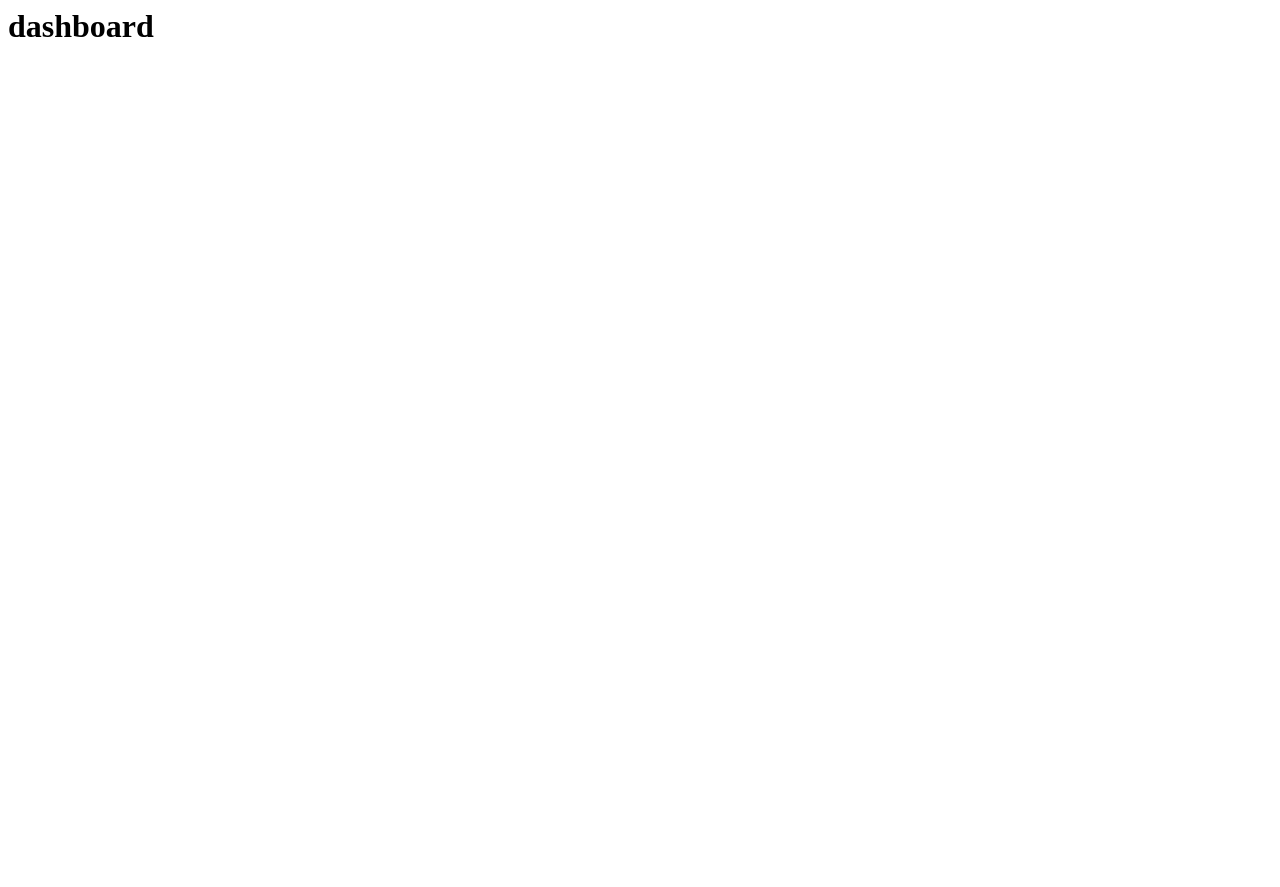
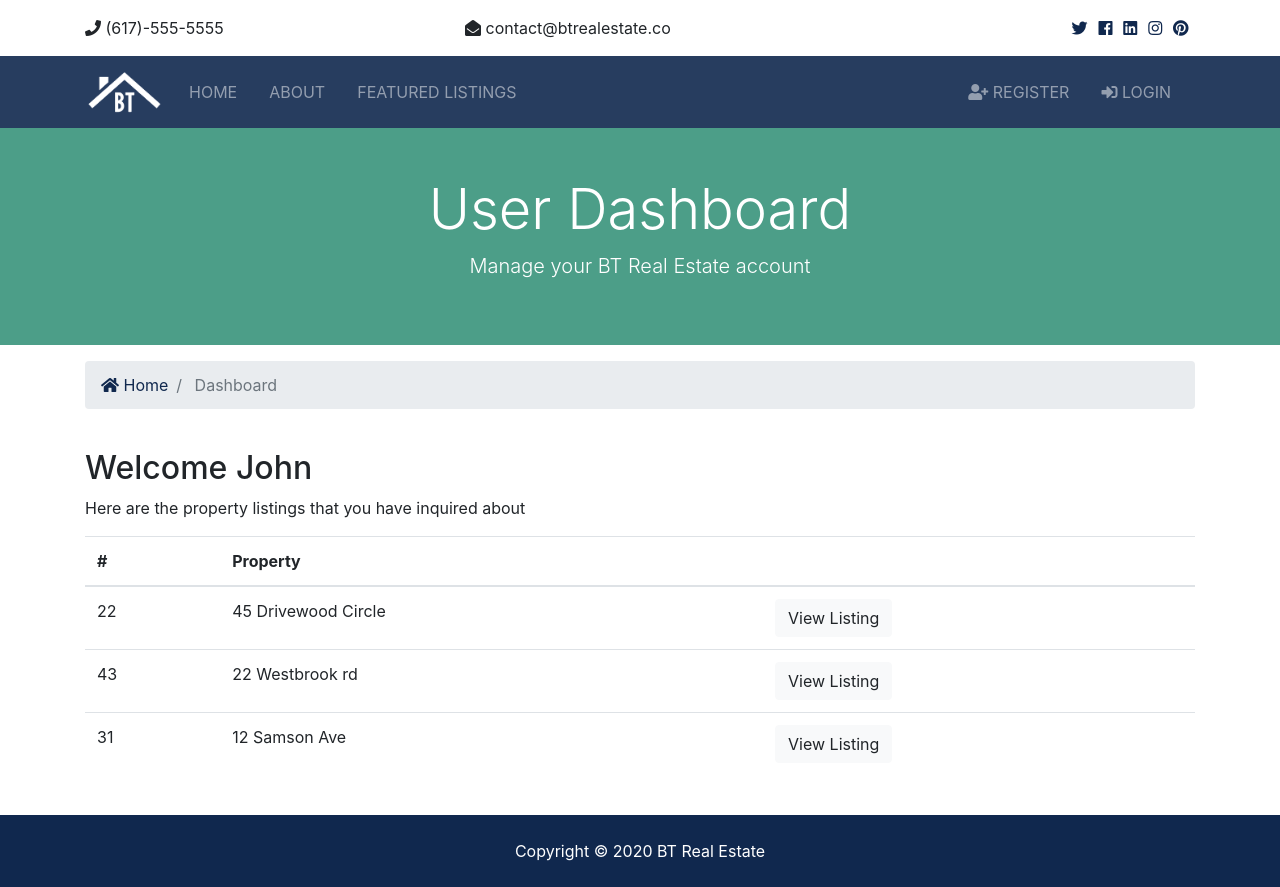
Before and after one commit to brokenclocks/realtor_app, a Django app: page /accounts/dashboard in a window 1280 px wide. Before the commit the page is almost empty. Before the commit the page ends 37 px from the top, so only its background shows below. Run offline with Django 3.2, Linux system fonts and the light colour scheme; some libraries are stand-ins or nearby versions.

Commit message:
login and logout and fixed navbar link issues

```diff
--- a/accounts/views.py
+++ b/accounts/views.py
@@ -46,14 +46,26 @@ def register(request):
 
 def login(request):
     if request.method == 'POST':
-        # login user
-        return
+        username = request.POST['username']
+        password = request.POST['password']
+        user = auth.authenticate(username=username, password=password)
+
+        if user is not None:
+            auth.login(request, user)
+            messages.success(request, 'you are now logged in')
+            return redirect('dashboard')
+        else:
+            messages.error(request, 'invalid credentials')
+            return redirect('login')
     else:
         return render(request, 'accounts/login.html')
 
 
 def logout(request):
-    return redirect('index')
+    if request.method == "POST":
+        auth.logout(request)
+        messages.success(request, 'you are now logged out')
+        return redirect('index')
 
 
 def dashboard(request):
--- a/templates/accounts/dashboard.html
+++ b/templates/accounts/dashboard.html
@@ -1 +1,73 @@
-<h1>dashboard</h1>
+{% extends 'base.html' %}
+
+{% block content %}
+<section id="showcase-inner" class="py-5 text-white">
+    <div class="container">
+      <div class="row text-center">
+        <div class="col-md-12">
+          <h1 class="display-4">User Dashboard</h1>
+          <p class="lead">Manage your BT Real Estate account</p>
+        </div>
+      </div>
+    </div>
+  </section>
+
+  <!-- Breadcrumb -->
+  <section id="bc" class="mt-3">
+    <div class="container">
+      <nav aria-label="breadcrumb">
+        <ol class="breadcrumb">
+          <li class="breadcrumb-item">
+            <a href="{% url 'index' %}">
+              <i class="fas fa-home"></i> Home</a>
+          </li>
+          <li class="breadcrumb-item active"> Dashboard</li>
+        </ol>
+      </nav>
+    </div>
+  </section>
+
+  <section id="dashboard" class="py-4">
+    <div class="container">
+      <div class="row">
+        <div class="col-md-12">
+          <h2>Welcome John</h2>
+          <p>Here are the property listings that you have inquired about</p>
+          <table class="table">
+            <thead>
+              <tr>
+                <th scope="col">#</th>
+                <th scope="col">Property</th>
+                <th></th>
+              </tr>
+            </thead>
+            <tbody>
+              <tr>
+                <td>22</td>
+                <td>45 Drivewood Circle</td>
+                <td>
+                  <a class="btn btn-light" href="#">View Listing</a>
+                </td>
+              </tr>
+              <tr>
+                <td>43</td>
+                <td>22 Westbrook rd</td>
+                <td>
+                  <a class="btn btn-light" href="#">View Listing</a>
+                </td>
+              </tr>
+              <tr>
+                <td>31</td>
+                <td>12 Samson Ave</td>
+                <td>
+                  <a class="btn btn-light" href="#">View Listing</a>
+                </td>
+              </tr>
+            </tbody>
+          </table>
+        </div>
+      </div>
+    </div>
+  </section>
+
+{% endblock content %}
--- a/templates/pages/index.html
+++ b/templates/pages/index.html
@@ -63,7 +63,8 @@
       </div>
     </div>
   </section>
-
+<!-- alerts-->
+{% include 'partials/_alerts.html' %}
   <!-- Listings -->
   <section id="listings" class="py-5">
     <div class="container">
--- a/templates/partials/_navbar.html
+++ b/templates/partials/_navbar.html
@@ -12,50 +12,75 @@
       <ul class="navbar-nav">
         <li
           {% if '/' == request.path %}
-          class="nav-item active mr-3">
+          class="nav-item active mr-3"
           {% else %}
-          class='nav-item mr-3'>
+          class='nav-item mr-3'
           {% endif %}
+        >
           <a class="nav-link" href="{% url 'index' %}">Home</a>
 
         </li>
         <li
           {% if 'about' in request.path %}
-          class="nav-item active mr-3">
+          class="nav-item active mr-3"
           {% else %}
-          class='nav-item mr-3'>
+          class='nav-item mr-3'
           {% endif %}
+          >
           <a class="nav-link" href="{% url 'about' %}">About</a>
         </li>
           <li
           {% if 'listings' in request.path %}
-          class="nav-item active mr-3">
+          class="nav-item active mr-3"
           {% else %}
-          class='nav-item mr-3'>
+          class='nav-item mr-3'
           {% endif %}
+          >
           <a class="nav-link" href="{% url 'listings' %}">Featured Listings</a>
         </li>
       </ul>
 
       <ul class="navbar-nav ml-auto">
+      {% if user.is_authenticated %}
+      <li   {% if 'dashboard' in request.path %}
+            class="nav-item active mr-3"
+            {% else %}
+            class="nav-item  mr-3"
+            {% endif %}
+            >
+            <a class="nav-link" href="{% url 'dashboard' %}">Welcome {{ user.username }} (Dashboard)</a>
+          </li>
+
+          <li class='nav-item mr-3'>
+          <a href="javascript:{document.getElementById('logout').submit()}" class="nav-link"><i class='fas fa-fa-sign-out-alt'></i>Logout
+          </a>
+          <form action="{% url 'logout' %}" method='POST' id="logout">
+          {% csrf_token %}
+          <input type="hidden"></form>
+          </li>
+      {% else %}
+
           <li   {% if 'register' in request.path %}
-          class="nav-item active mr-3">
+            class="nav-item active mr-3"
             {% else %}
-          class='nav-item mr-3'>
-          {% endif %}>
+            class='nav-item mr-3'
+            {% endif %}
+            >
             <a class="nav-link" href="{% url 'register' %}">
               <i class="fas fa-user-plus"></i> Register</a>
           </li>
           <li   {% if 'login' in request.path %}
-          class="nav-item active mr-3">
+            class="nav-item active mr-3"
             {% else %}
-          class='nav-item mr-3'>
-          {% endif %}>
+            class='nav-item mr-3'
+            {% endif %}
+            >
             <a class="nav-link" href="{% url 'login' %}">
               <i class="fas fa-sign-in-alt"></i>
 
               Login</a>
           </li>
+        {% endif %}
       </ul>
     </div>
   </div>
```
Lines whose indentation alone changed are shown as unchanged.
